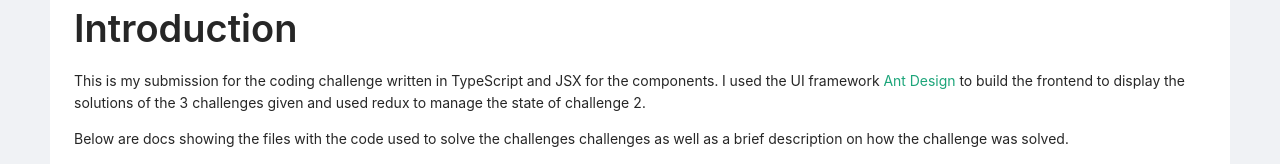
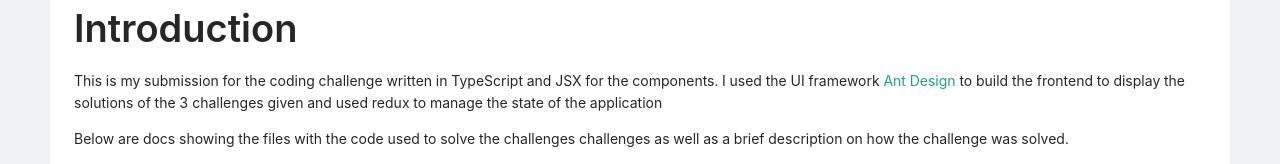
Before and after one commit to FearTheBeard95/ambrite-coding-challenge, a React (Create React App) app: page / in a window 1280 px wide. Shown: the part 181-345 px from the top of the page. Built offline with nearby package versions, Linux system fonts and the light colour scheme.

Commit message:
Updates docs page

```diff
--- a/src/components/pages/Docs.tsx
+++ b/src/components/pages/Docs.tsx
@@ -43,7 +43,7 @@ const Docs = () => (
           Ant Design
         </Link>{' '}
         to build the frontend to display the solutions of the 3 challenges given
-        and used redux to manage the state of challenge 2.
+        and used redux to manage the state of the application
       </Paragraph>
       <Paragraph>
         Below are docs showing the files with the code used to solve the
```
